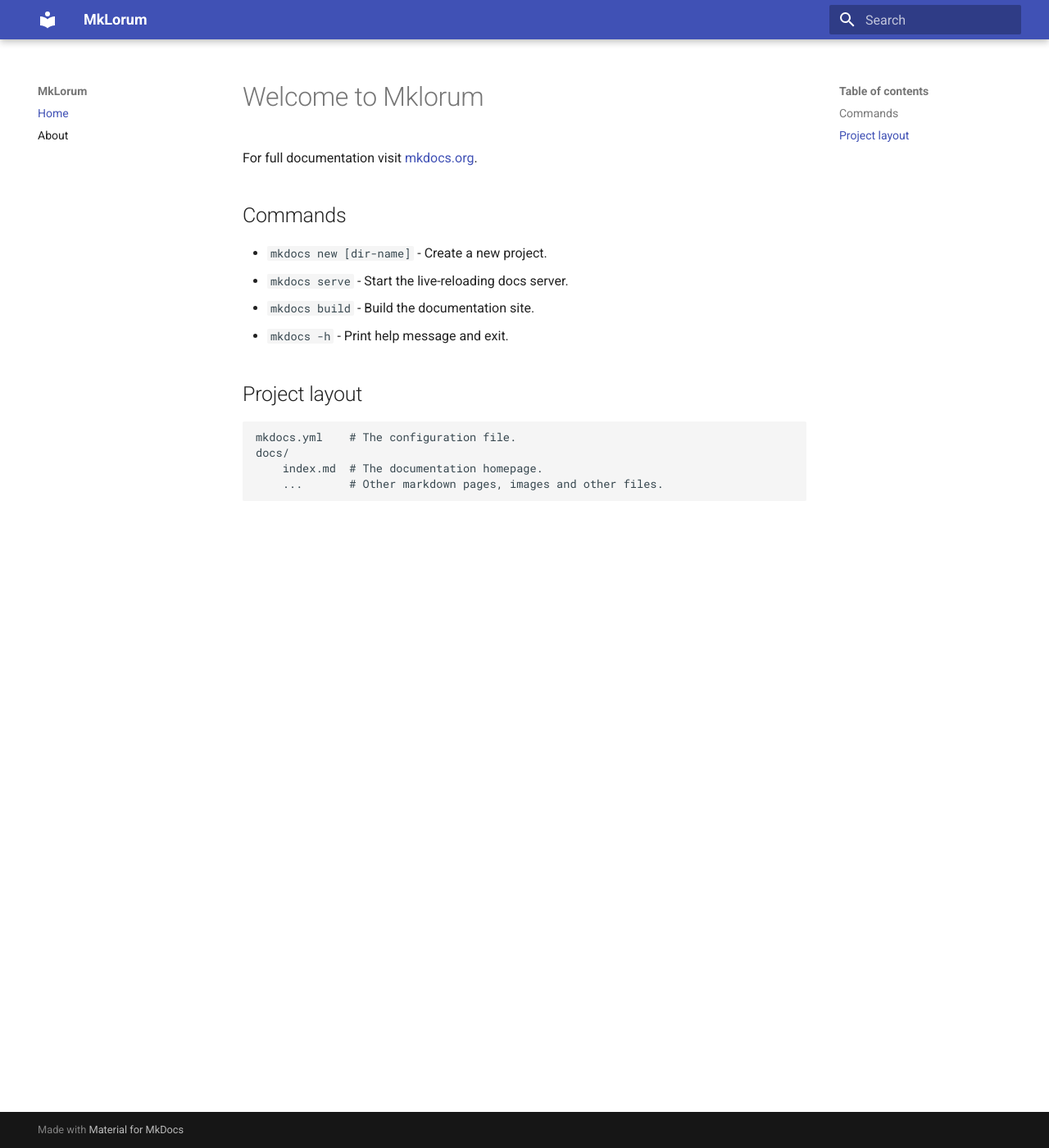
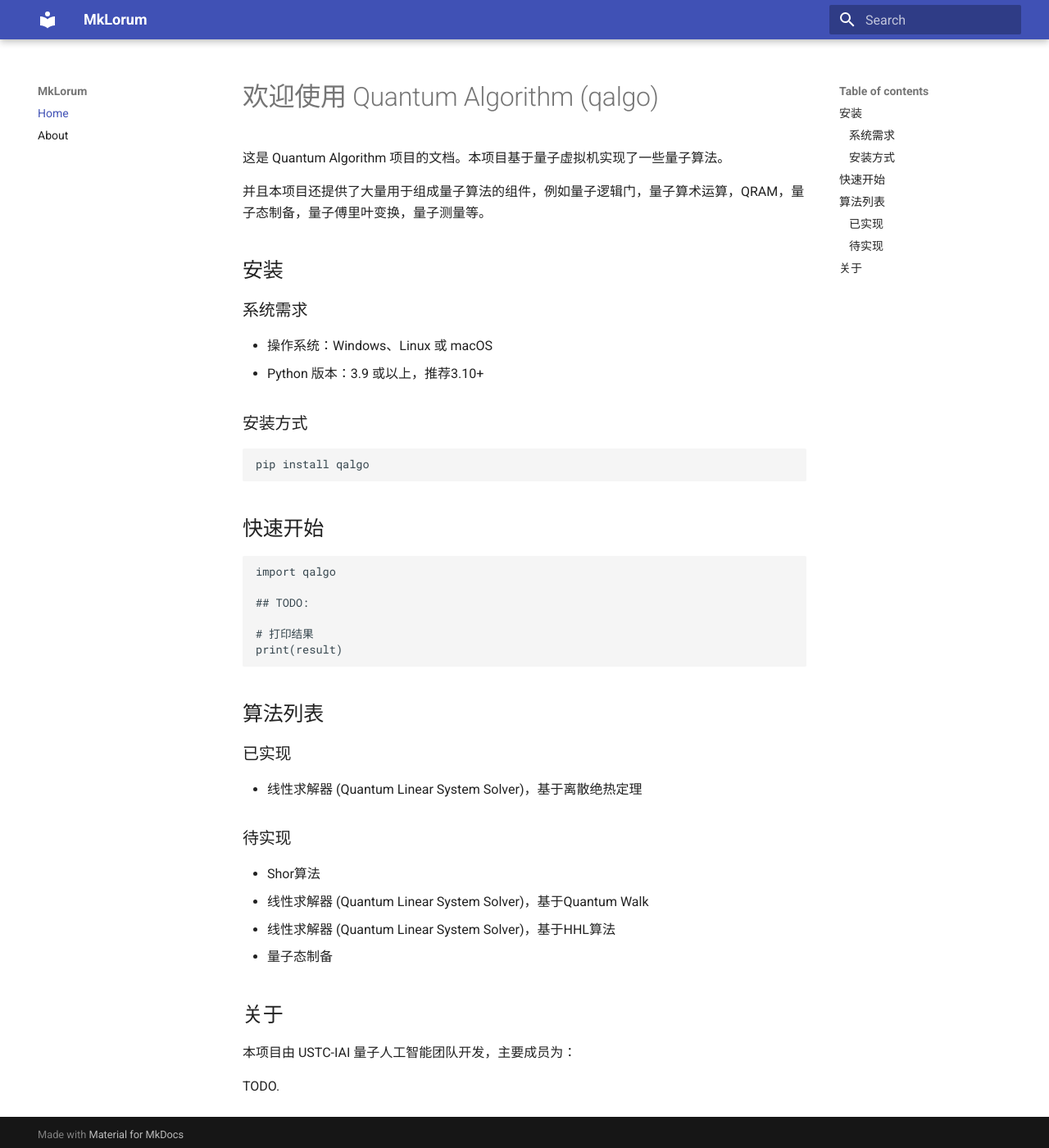
Before and after one commit to TMYTiMidlY/QuantumAlgorithm, an MkDocs documentation site: the page built from docs/index.md, in a window 1280 px wide and 1400 px high. Shown: the whole window at 82% size. Built offline with MkDocs 1.6.1 and Material for MkDocs 9.7.7, drawn with Linux system fonts in a browser that asks for light colours.

Commit message:
Update index.md

````diff
--- a/docs/index.md
+++ b/docs/index.md
@@ -1,17 +1,46 @@
-# Welcome to Mklorum
+# 欢迎使用 Quantum Algorithm (qalgo)
 
-For full documentation visit [mkdocs.org](https://www.mkdocs.org).
+这是 Quantum Algorithm 项目的文档。本项目基于量子虚拟机实现了一些量子算法。
 
-## Commands
+并且本项目还提供了大量用于组成量子算法的组件，例如量子逻辑门，量子算术运算，QRAM，量子态制备，量子傅里叶变换，量子测量等。
 
-* `mkdocs new [dir-name]` - Create a new project.
-* `mkdocs serve` - Start the live-reloading docs server.
-* `mkdocs build` - Build the documentation site.
-* `mkdocs -h` - Print help message and exit.
+## 安装
 
-## Project layout
+### 系统需求
 
-    mkdocs.yml    # The configuration file.
-    docs/
-        index.md  # The documentation homepage.
-        ...       # Other markdown pages, images and other files.
+- 操作系统：Windows、Linux 或 macOS
+- Python 版本：3.9 或以上，推荐3.10+
+
+### 安装方式
+
+```python
+pip install qalgo
+```
+
+## 快速开始
+
+```python
+import qalgo
+
+## TODO:
+
+# 打印结果
+print(result)
+```
+
+## 算法列表
+
+### 已实现
+- 线性求解器 (Quantum Linear System Solver)，基于离散绝热定理
+
+### 待实现
+- Shor算法
+- 线性求解器 (Quantum Linear System Solver)，基于Quantum Walk
+- 线性求解器 (Quantum Linear System Solver)，基于HHL算法
+- 量子态制备
+
+
+## 关于
+本项目由 USTC-IAI 量子人工智能团队开发，主要成员为：
+
+TODO.
````
